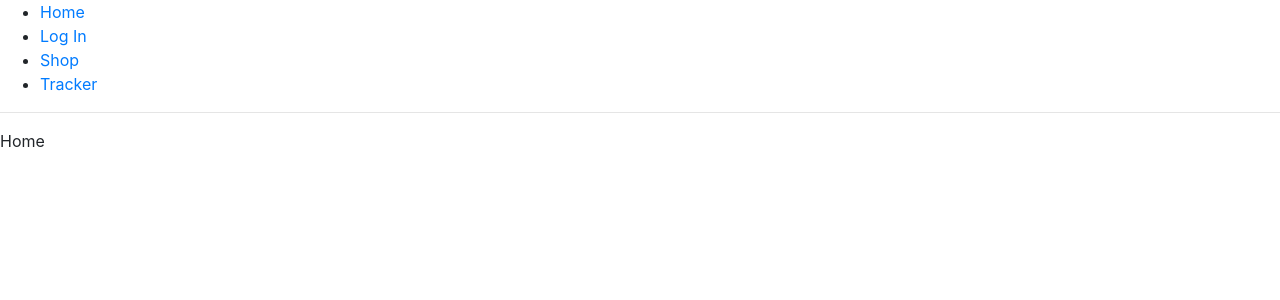
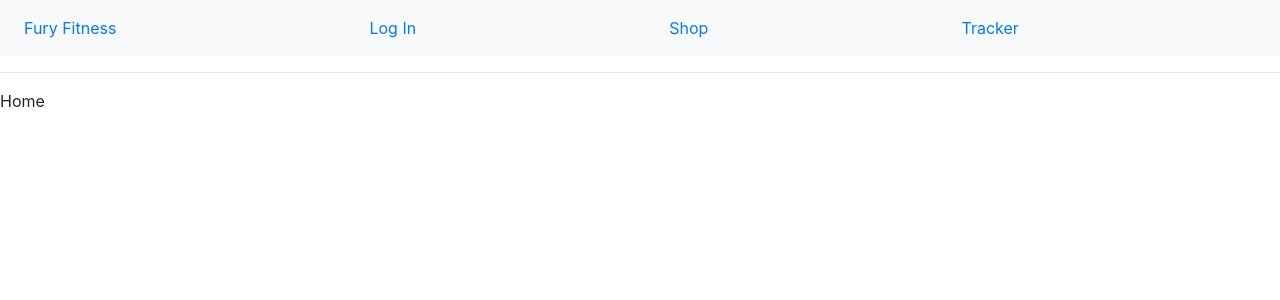
Before and after one commit to dcchan98/Fury_Fitness, a React (Create React App) app: page / in a window 1280 px wide. Shown: the top 300 px of the page. Built offline with nearby package versions, Linux system fonts and the light colour scheme.

Commit message:
Beautify navbar with bootstrap

```diff
--- a/src/App.js
+++ b/src/App.js
@@ -1,20 +1,23 @@
-import HomePage from "./pages/HomePage"
-import AuthenticationPage from "./pages/AuthenticationPage"
-import ShopPage from "./pages/ShopPage"
-import TrackerPage from "./pages/TrackerPage"
+/** @format */
+
+import HomePage from "./pages/HomePage";
+import AuthenticationPage from "./pages/AuthenticationPage";
+import ShopPage from "./pages/ShopPage";
+import TrackerPage from "./pages/TrackerPage";
 
 import {
-  BrowserRouter as Router,
-  Switch,
-  Route,
-  Link
-} from "react-router-dom";
+	Navbar,
+	Nav,
+	NavDropdown,
+	Button,
+	Form,
+	FormControl,
+} from "react-bootstrap";
 
-function App() {
-  return (
-    <Router>
-      <div>
-        <ul>
+import { BrowserRouter as Router, Switch, Route, Link } from "react-router-dom";
+
+{
+	/* <ul>
 <li>
   <Link to="/">Home</Link>
 </li>
@@ -27,21 +30,46 @@ function App() {
 <li>
   <Link to="/tracker">Tracker</Link>
 </li>
-        </ul>
+</ul> */
+}
+
+function App() {
+	return (
+		<Router>
+			<div>
+				<Navbar bg='light' expand='lg'>
+
+					<Navbar.Toggle aria-controls='basic-navbar-nav' />
+					<Navbar.Collapse id='basic-navbar-nav'>
+						<Nav className='mr-auto'>
+							<Nav.Link ><Link to="/">Fury Fitness</Link></Nav.Link>
+						</Nav>
+            <Nav className='mr-auto'>
+							<Nav.Link ><Link to="/authenticate">Log In</Link></Nav.Link>
+						</Nav>
+            <Nav className='mr-auto'>
+							<Nav.Link ><Link to="/shop">Shop</Link></Nav.Link>
+						</Nav>
+            <Nav className='mr-auto'>
+							<Nav.Link ><Link to="/tracker">Tracker</Link></Nav.Link>
+						</Nav>
+
+					</Navbar.Collapse>
+				</Navbar>
 
 				<hr />
 
 				<Switch>
-          <Route exact path="/">
+					<Route exact path='/'>
 						<HomePage />
 					</Route>
-          <Route path="/authenticate">
+					<Route path='/authenticate'>
 						<AuthenticationPage />
 					</Route>
-          <Route path="/shop">
+					<Route path='/shop'>
 						<ShopPage />
 					</Route>
-          <Route path="/Tracker">
+					<Route path='/Tracker'>
 						<TrackerPage />
 					</Route>
 				</Switch>
```
Also changed, not shown: 1 other file (tests, documents, lock files or other folders). Lines whose indentation alone changed are shown as unchanged.
